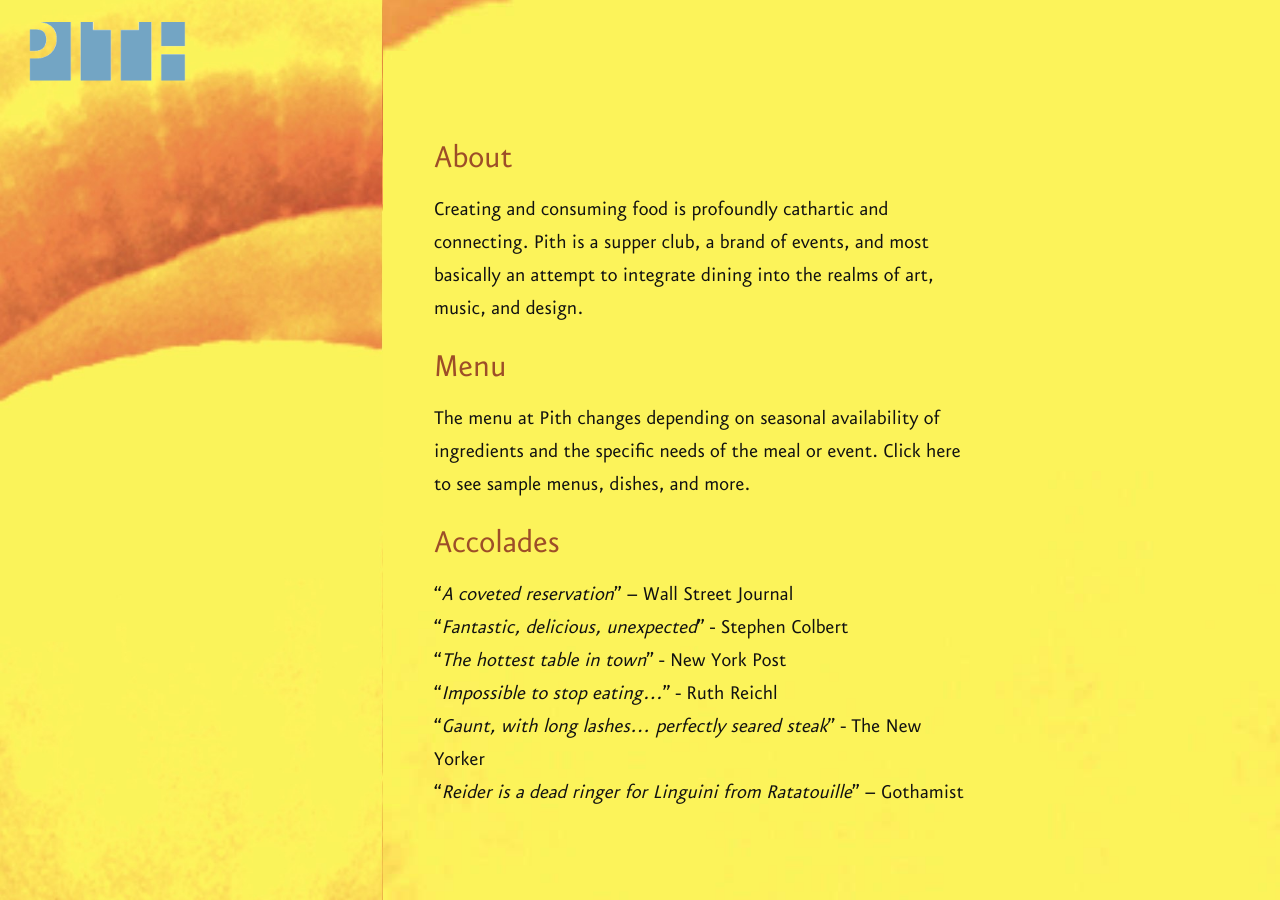
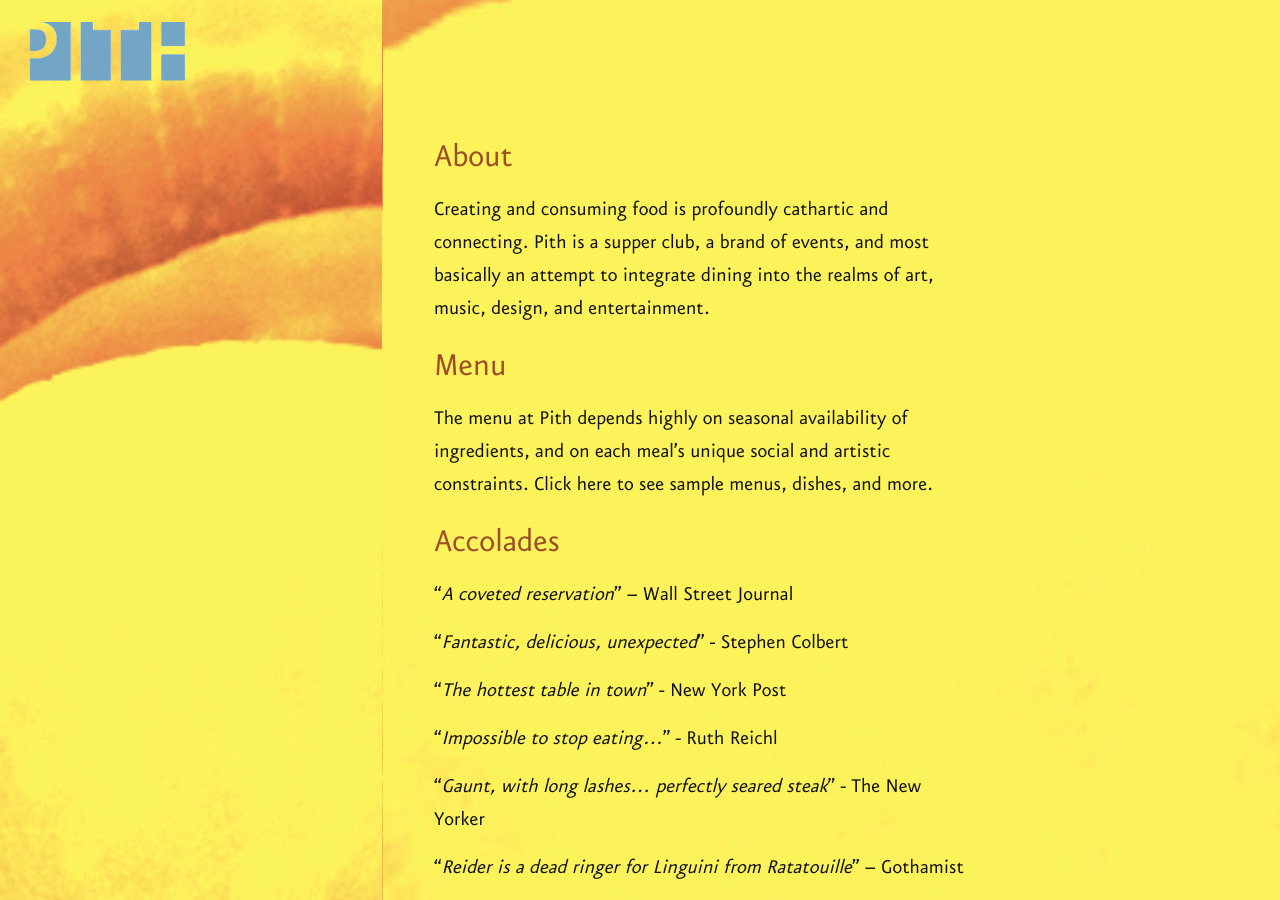
Before and after one commit to zoe-pith/pith-site, a Jekyll site: the page built from about.md, in a window 1280 px wide. Built offline with Jekyll 4.4.1, drawn with Linux system fonts in a browser that asks for light colours.

Commit message:
update about text and text-rendering to geometricPRecision

```diff
--- a/_sass/_layout.scss
+++ b/_sass/_layout.scss
@@ -1,3 +1,7 @@
+
+body {
+  text-rendering: geometricPrecision;
+}
 
 .site-title {
     font-size: 26px;
--- a/about.md
+++ b/about.md
@@ -7,18 +7,23 @@
 
 ## About
 
-Creating and consuming food is profoundly cathartic and connecting. Pith is a supper club, a brand of events, and most basically an attempt to integrate dining into the realms of art, music, and design.
+Creating and consuming food is profoundly cathartic and connecting. Pith is a supper club, a brand of events, and most basically an attempt to integrate dining into the realms of art, music, design, and entertainment.
 
 ## Menu
 
-The menu at Pith changes depending on seasonal availability of ingredients and the specific needs of the meal or event.
+The menu at Pith depends highly on seasonal availability of ingredients, and on each meal's unique social and artistic constraints.
 [Click here to see sample menus, dishes, and more]({{ site.baseurl }}/samples/).
 
 ## Accolades
 
 "_A coveted reservation_" – [Wall Street Journal](http://www.wsj.com/articles/for-columbia-student-entrepreneur-dorm-restaurant-is-just-the-first-course-1454113319)
+
 "_Fantastic, delicious, unexpected_" - [Stephen Colbert](https://www.youtube.com/watch?v=61fjFhCBnRc)
+
 "_The hottest table in town_" - [New York Post](http://nypost.com/2015/10/07/the-hottest-table-in-town-is-in-a-columbia-university-dorm/)
+
 "_Impossible to stop eating…_" - [Ruth Reichl](http://ruthreichl.com/2016/04/a-pithy-meal.html/)
+
 "_Gaunt, with long lashes... perfectly seared steak_" - [The New Yorker](http://www.newyorker.com/magazine/2015/10/26/supper-club)
+
 "_Reider is a dead ringer for Linguini from Ratatouille_" – [Gothamist](http://gothamist.com/2016/01/30/there_is_a_900-person_waiting_list.php)
```
